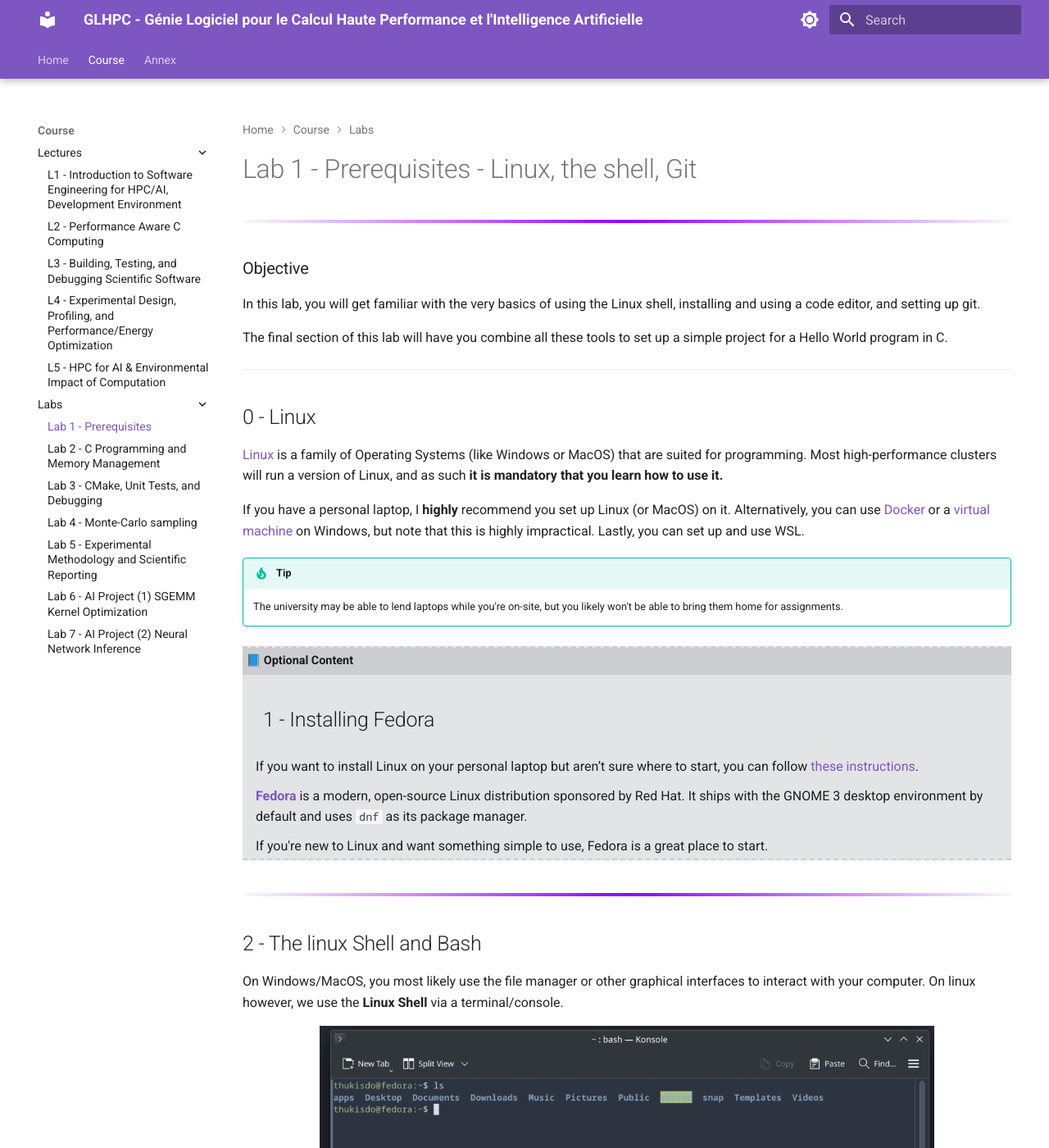
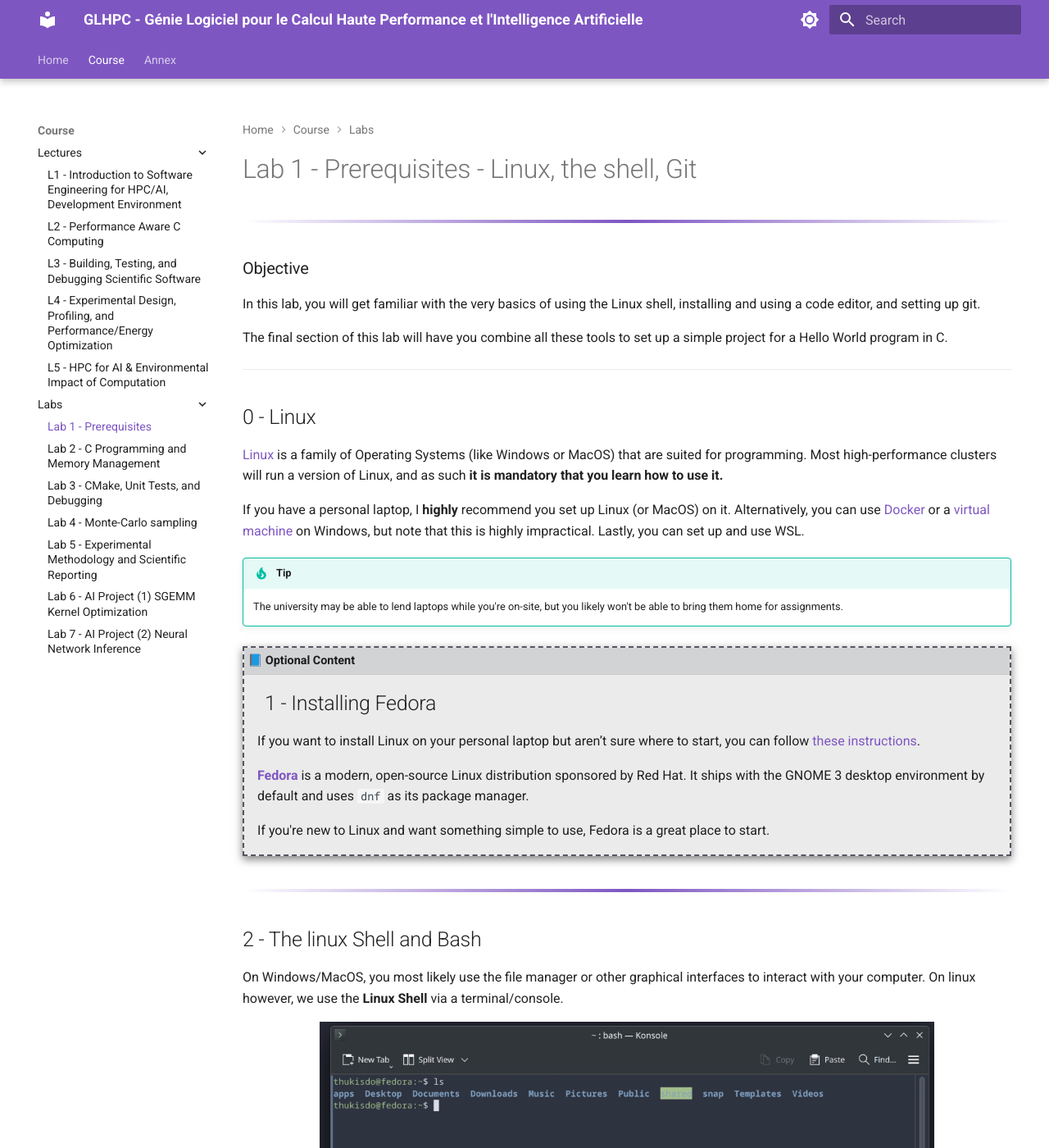
Before and after one commit to M1-CHPS/glhpc, an MkDocs documentation site: the page built from docs/lab1.md, in a window 1280 px wide and 1400 px high. Shown: the whole window at 82% size. Built offline with MkDocs 1.6.1 and Material for MkDocs 9.7.7, drawn with Linux system fonts in a browser that asks for light colours.

Commit message:
Updated stylesheet

```diff
--- a/docs/stylesheets/extra.css
+++ b/docs/stylesheets/extra.css
@@ -1,11 +1,16 @@
 /* Base shared layout */
 .box-section {
-    border-top: 2px dashed #ccc;
-    border-bottom: 2px dashed #ccc;
-    background-color: #f9f9f924;
+    border: 2px dashed #5f5f5f;
+    background-color: #9d9d9d34;
     margin: 1.5em 0;
+    padding-bottom: 1em;
     border-radius: 0;
-    box-shadow: 0 2px 4px rgba(0, 0, 0, 0.05);
+    box-shadow: 0 4px 10px rgba(0,0,0,0.50);
+}
+
+[data-md-color-scheme="slate"] .box-section {
+    border-color: #cccccc;
+    background-color: #b9b9b934;
 }
 
 .box-section::before {
@@ -18,11 +23,11 @@
 }
 
 .box-section>*:first-child {
-    margin-top: 1em;
+    margin-top: 0.7em;
 }
 
 .box-section>* {
-    padding: 0.5em 1em 0.1em 1em;
+    padding: 0 1em 0 1em;
     margin-bottom: 0;
 }
 
@@ -36,14 +41,15 @@ This is a workaround to remove the margins around the content when inside a box-
 .box-section p {
     margin-bottom: 0.05em;
     /* Or adjust as needed */
-    margin-top: 0.05em;
 }
-
+.box-section .admonition {
+    margin-left: 0.5em;
+    margin-right: 0.5em;
+}
 
 /* Optional */
 .optional-section {
-    border-color: #ccc;
-    background-color: #3d435324;
+    border-color: #575561;
 }
 
 .optional-section::before {
@@ -55,28 +61,33 @@ This is a workaround to remove the margins around the content when inside a box-
 /* Going Further */
 .goingfurther-section {
     border-color: #007acc;
-    background-color: #3d435324;
+}
+
+[data-md-color-scheme="slate"] .goingfurther-section {
+    border-color: #0096ff;
 }
 
 .goingfurther-section::before {
     content: "⚙️ Going Further";
-    background-color: #3d435324;
     border-color: #007acc;
 }
 
 /* Going Further */
 .summary-section {
-    border-top: 1px solid;
-    border-bottom: 1px solid;
-    border-color: #31975124;
-    background-color: #31975124;
+    border-color: #319751;
+    background-color: #3197513c;
     margin-top: 5em;
+}
+
+[data-md-color-scheme="slate"] .summary-section {
+    border-color: #31976b;
+    background-color: #22743734;
 }
 
 .summary-section::before {
     content: "✅ Lab Summary";
-    background-color: #31975124;
     border-color: #31975124;
+    background-color: #39742234;
 }
 
 .summary-section>*:first-child {
@@ -149,9 +160,17 @@ hr.gradient {
 
     /* Base gradient line */
     background: linear-gradient(to right,
-            #f9f9f9 0%,
-            #9400FF 50%,
-            #f9f9f9 100%);
+            var(--md-primary-bg-color) 0%,
+            var(--md-primary-fg-color) 50%,
+            var(--md-primary-bg-color) 100%);
+}
+
+/* var(--md-primary-bg-color) 0%, var(--md-primary-fg-color) 50%, var(--md-primary-bg-color) 100%); */
+[data-md-color-scheme="slate"] hr.gradient {
+    background: linear-gradient(to right,
+        var(--md-default-bg-color) 0%,
+        var(--md-primary-fg-color) 50%,
+        var(--md-default-bg-color) 100%);
 }
 
 /* Make the tables full width */
```
